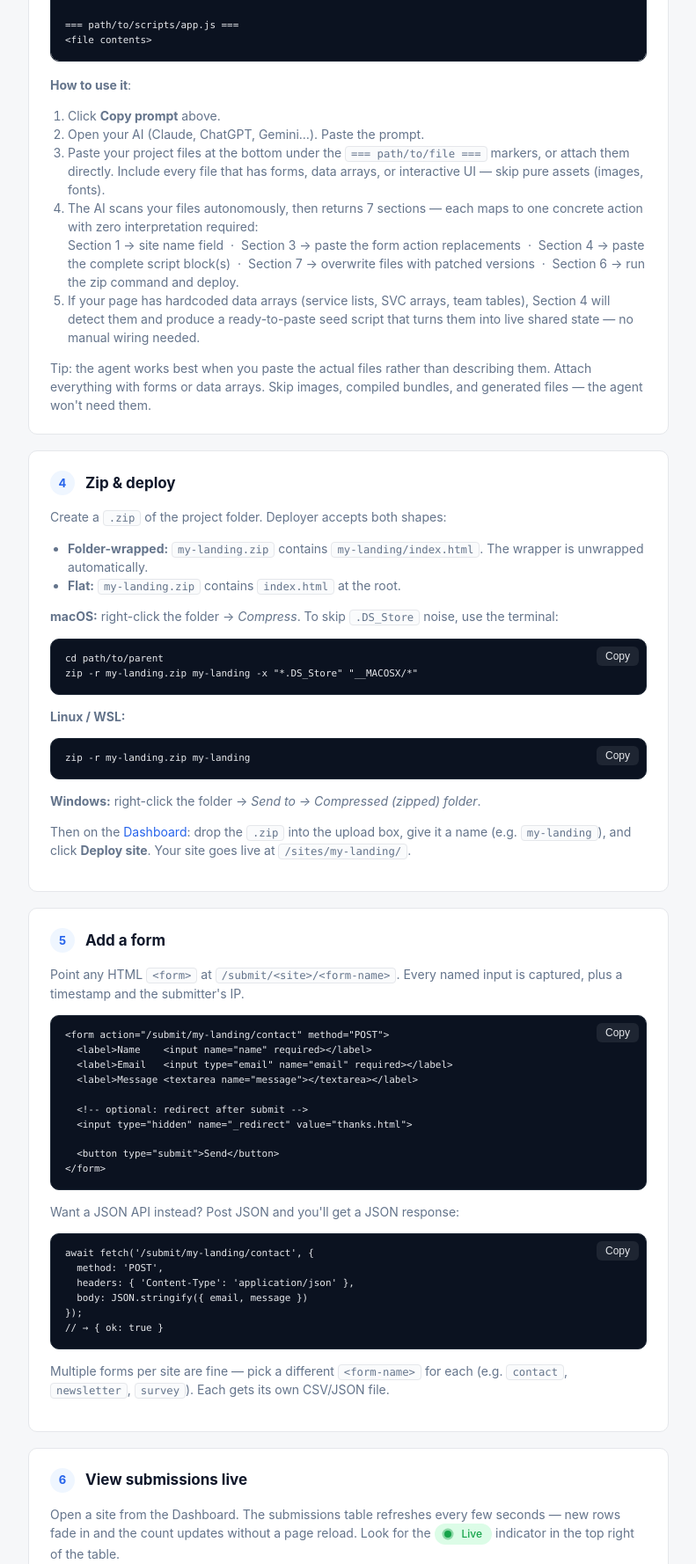
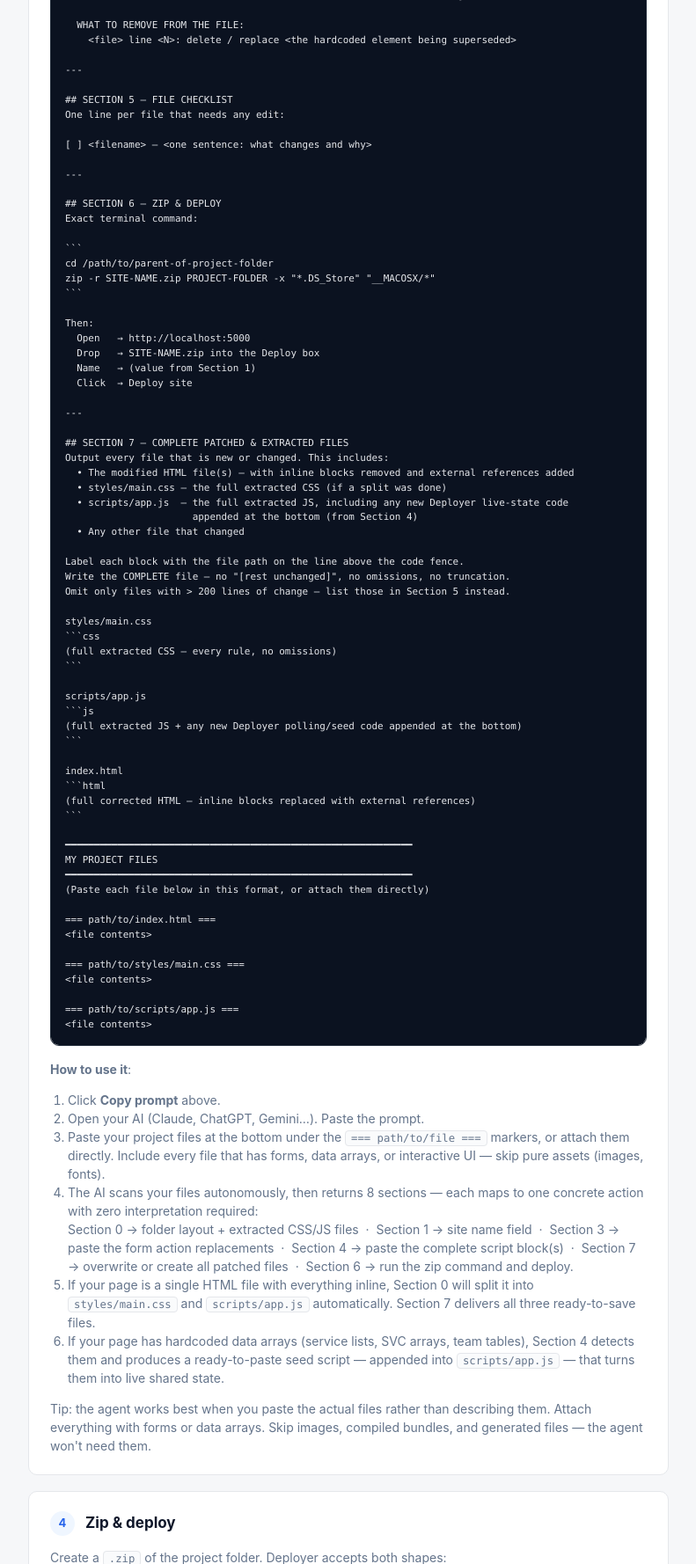
Before and after one commit to uktentu/utilities, a Flask app: page /guide in a window 1280 px wide. Shown: the part 4361-6139 px from the top of the page at 88% size, without its empty margins (488-1279 px from the left). Run offline with Flask 3, Linux system fonts and the light colour scheme.

Commit message:
Add file-split step to AI agent prompt (Section 0)
Agent now detects single-file HTML bundles with inline <style>/<script> blocks
and splits them into a proper folder structure as the first output section:

  <site-name>/
  ├── index.html        ← inline blocks replaced with external refs
  ├── styles/main.css   ← all <style> content merged in source order
  └── scripts/app.js    ← all <script> content + Deployer live-state code appended

Rules enforced by the agent:
  - Multiple <style> blocks concatenated into one CSS file
  - Multiple <script> blocks merged into one JS file (order preserved)
  - Tiny inline handlers (<5 lines, no functions) may stay inline
  - New Deployer polling/seed code (Section 4) appended to scripts/app.js,
    never left as an additional inline <script> in HTML
  - Section 7 now delivers styles/main.css + scripts/app.js + HTML together

Also updated SCAN step to explicitly look for inline style/script blocks,
and bumped section count to 8 throughout.

Co-Authored-By: Claude Sonnet 4.6 <noreply@anthropic.com>

````diff
--- a/deployer/templates/guide.html
+++ b/deployer/templates/guide.html
@@ -136,6 +136,12 @@ STEP 0 — SCAN  (do this silently before writing any section)
 ━━━━━━━━━━━━━━━━━━━━━━━━━━━━━━━━━━━━━━━━━━━━━━━━━━━━━━━━━━━━
 
 Before filling the sections, scan every file for:
+  • Single-file HTML bundles — any .html that contains both &lt;style&gt; and &lt;script&gt; blocks
+      inline instead of linking to external .css / .js files
+  • &lt;style&gt; blocks longer than 5 lines  →  candidate to extract into styles/
+  • &lt;script&gt; blocks without a src= attribute, longer than 5 lines
+      →  candidate to extract into scripts/
+      Exception: tiny inline handlers (&lt;5 lines, no functions) may stay inline
   • Absolute asset paths  (src="/…"  href="/…"  url('/…'))
   • &lt;form&gt; elements  →  note file, current action, all named/unnamed fields
   • Hardcoded JS arrays / const X = [...] / var Y = [...] / HTML &lt;table&gt; with static rows
@@ -145,8 +151,51 @@ Before filling the sections, scan every file for:
       (status badges, flag icons, notes text, owner names — currently hardcoded)
 
 ━━━━━━━━━━━━━━━━━━━━━━━━━━━━━━━━━━━━━━━━━━━━━━━━━━━━━━━━━━━━
-OUTPUT — 7 SECTIONS, FILLED IN COMPLETELY, NO PLACEHOLDERS
+OUTPUT — 8 SECTIONS, FILLED IN COMPLETELY, NO PLACEHOLDERS
 ━━━━━━━━━━━━━━━━━━━━━━━━━━━━━━━━━━━━━━━━━━━━━━━━━━━━━━━━━━━━
+
+## SECTION 0 — PROJECT STRUCTURE &amp; FILE SPLIT
+If any HTML file contains inline &lt;style&gt; or &lt;script&gt; blocks, extract them into
+separate files and show the target folder layout.
+
+Target layout (use the site name from Section 1 as the root folder name):
+
+  &lt;site-name&gt;/
+  ├── index.html          ← stripped of inline &lt;style&gt;/&lt;script&gt; blocks
+  ├── about.html          ← (any other .html files, unchanged unless they also have blocks)
+  ├── styles/
+  │   └── main.css        ← all extracted &lt;style&gt; content, merged in source order
+  ├── scripts/
+  │   └── app.js          ← all extracted &lt;script&gt; content, merged in source order
+  └── assets/             ← (only if images / fonts are referenced)
+
+Rules:
+  • If a file has multiple &lt;style&gt; blocks, concatenate them into one styles/main.css
+  • If a file has multiple &lt;script&gt; blocks (excluding tiny inline handlers), concatenate
+    them into one scripts/app.js — preserve the order they appear in the HTML
+  • Replace each extracted block in the HTML with the correct external reference:
+      &lt;style&gt;…&lt;/style&gt;           →  &lt;link rel="stylesheet" href="styles/main.css"&gt;
+      &lt;script&gt;…&lt;/script&gt;         →  &lt;script src="scripts/app.js"&gt;&lt;/script&gt;
+    Place &lt;link&gt; inside &lt;head&gt;. Place &lt;script src&gt; just before &lt;/body&gt;.
+  • Any new Deployer live-state &lt;script&gt; produced in Section 4 also goes into
+    scripts/app.js (appended after the existing JS), not inline in HTML.
+  • All paths in the extracted CSS (url('…')) must stay relative.
+
+For each file being split, output:
+
+  SOURCE FILE:  &lt;filename&gt;
+  EXTRACTS TO:
+    styles/main.css  — lines &lt;N–M&gt; (the &lt;style&gt; content, without the tags)
+    scripts/app.js   — lines &lt;N–M&gt; (the &lt;script&gt; content, without the tags)
+  HTML REPLACEMENTS:
+    Remove: &lt;style&gt; block at line N
+    Add in &lt;head&gt;: &lt;link rel="stylesheet" href="styles/main.css"&gt;
+    Remove: &lt;script&gt; block at line N
+    Add before &lt;/body&gt;: &lt;script src="scripts/app.js"&gt;&lt;/script&gt;
+
+If all files are already properly split: NONE — structure is already clean.
+
+---
 
 ## SECTION 1 — SITE NAME
 Exactly one line — the value to type into Deployer's "Site name" field.
@@ -259,14 +308,31 @@ Then:
 
 ---
 
-## SECTION 7 — COMPLETE PATCHED FILES
-For every file with ≤ 60 lines of change: paste the ENTIRE corrected file.
+## SECTION 7 — COMPLETE PATCHED &amp; EXTRACTED FILES
+Output every file that is new or changed. This includes:
+  • The modified HTML file(s) — with inline blocks removed and external references added
+  • styles/main.css — the full extracted CSS (if a split was done)
+  • scripts/app.js  — the full extracted JS, including any new Deployer live-state code
+                      appended at the bottom (from Section 4)
+  • Any other file that changed
+
 Label each block with the file path on the line above the code fence.
-Larger files: omit here — Section 5 checklist covers them.
+Write the COMPLETE file — no "[rest unchanged]", no omissions, no truncation.
+Omit only files with &gt; 200 lines of change — list those in Section 5 instead.
 
-path/to/file.html
+styles/main.css
+```css
+(full extracted CSS — every rule, no omissions)
+```
+
+scripts/app.js
+```js
+(full extracted JS + any new Deployer polling/seed code appended at the bottom)
+```
+
+index.html
 ```html
-(full corrected file — no omissions, no "[rest unchanged]")
+(full corrected HTML — inline blocks replaced with external references)
 ```
 
 ━━━━━━━━━━━━━━━━━━━━━━━━━━━━━━━━━━━━━━━━━━━━━━━━━━━━━━━━━━━━
@@ -292,16 +358,20 @@ MY PROJECT FILES
           <li>Paste your project files at the bottom under the <code>=== path/to/file ===</code>
             markers, or attach them directly. Include every file that has forms, data arrays,
             or interactive UI — skip pure assets (images, fonts).</li>
-          <li>The AI scans your files autonomously, then returns 7 sections — each maps to
+          <li>The AI scans your files autonomously, then returns 8 sections — each maps to
             one concrete action with zero interpretation required:
-            <br>Section 1 → site name field &nbsp;·&nbsp;
+            <br>Section 0 → folder layout + extracted CSS/JS files &nbsp;·&nbsp;
+            Section 1 → site name field &nbsp;·&nbsp;
             Section 3 → paste the form action replacements &nbsp;·&nbsp;
             Section 4 → paste the complete script block(s) &nbsp;·&nbsp;
-            Section 7 → overwrite files with patched versions &nbsp;·&nbsp;
+            Section 7 → overwrite or create all patched files &nbsp;·&nbsp;
             Section 6 → run the zip command and deploy.</li>
+          <li>If your page is a single HTML file with everything inline, Section 0 will
+            split it into <code>styles/main.css</code> and <code>scripts/app.js</code>
+            automatically. Section 7 delivers all three ready-to-save files.</li>
           <li>If your page has hardcoded data arrays (service lists, SVC arrays, team tables),
-            Section 4 will detect them and produce a ready-to-paste seed script that turns
-            them into live shared state — no manual wiring needed.</li>
+            Section 4 detects them and produces a ready-to-paste seed script — appended into
+            <code>scripts/app.js</code> — that turns them into live shared state.</li>
         </ol>
 
         <p class="page-sub" style="margin-top:14px;">
````
